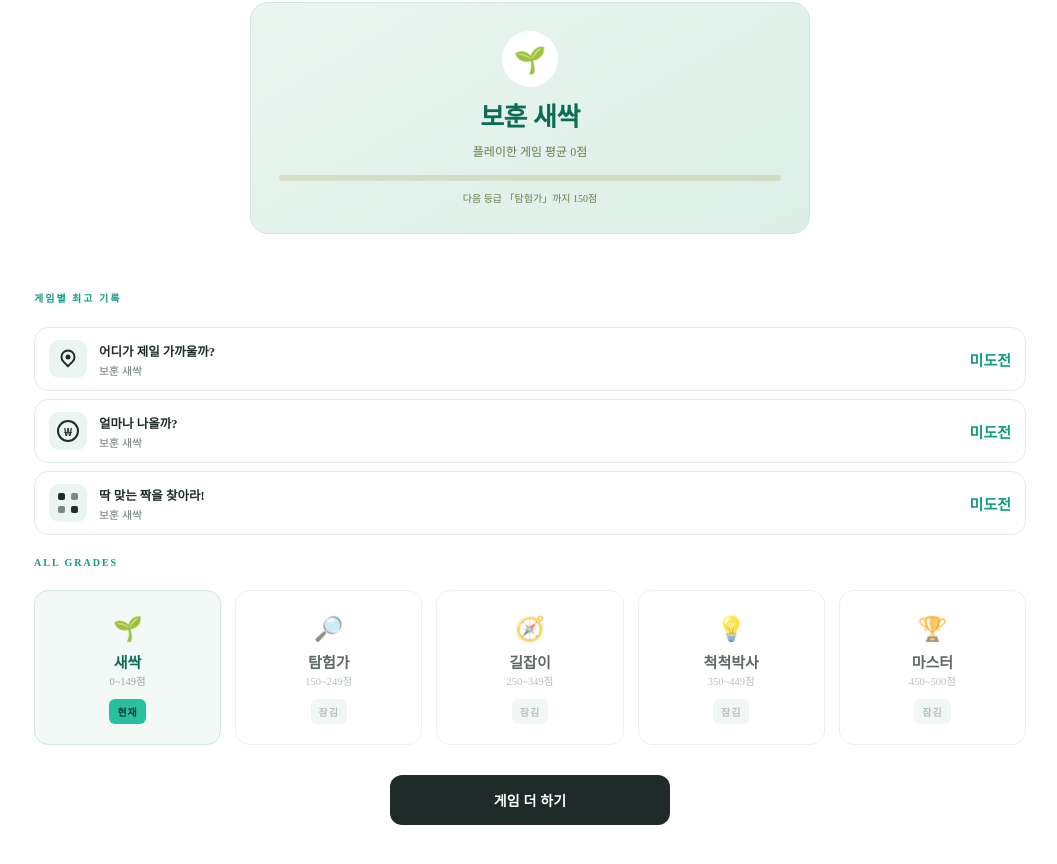
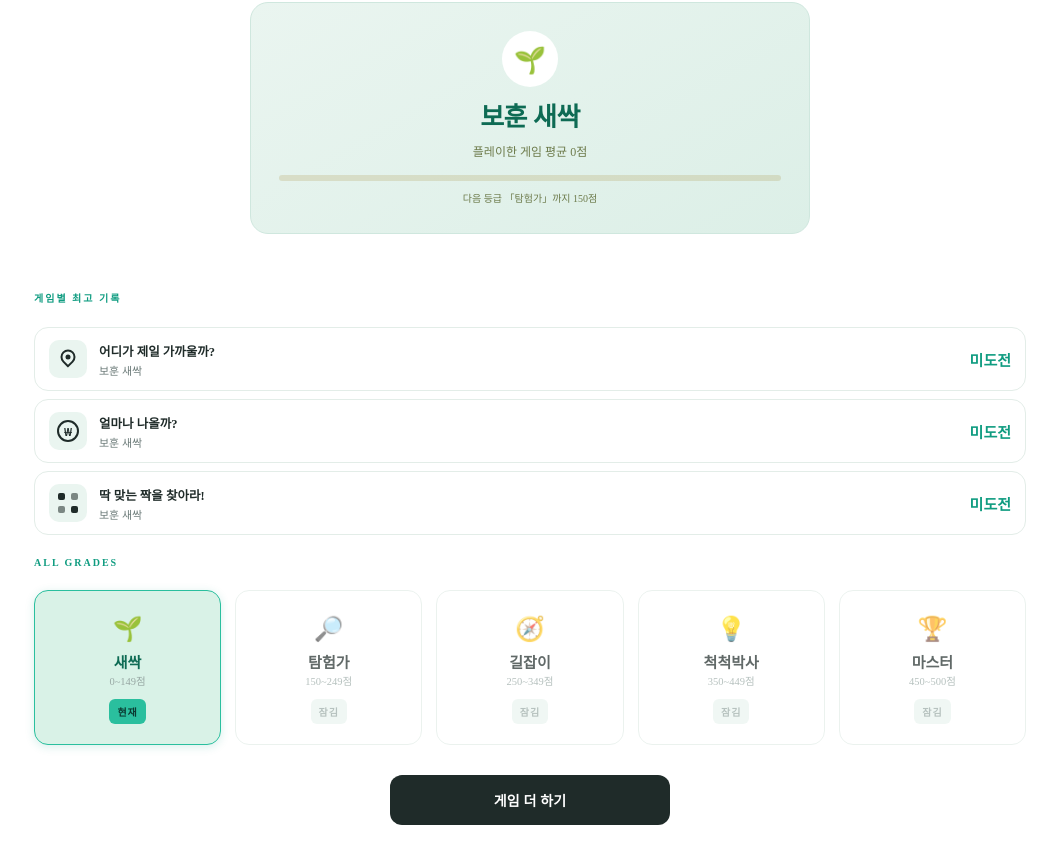
Before and after one commit to KITI-jklee/kvhs_game, a React (Vite) app in the folder app/: page /grade in a window 1280 px wide. Shown: the part 224-1088 px from the top of the page, without its empty margins (110-1167 px from the left). Built offline with nearby package versions, Linux system fonts and the light colour scheme; a web font is replaced by a local one.

Commit message:
feat: 현재 등급 표시 변경

```diff
--- a/app/src/components/grade/GradeList.module.css
+++ b/app/src/components/grade/GradeList.module.css
@@ -16,9 +16,14 @@
 }
 
 .item.current {
-  border-color: var(--color-grade-border);
-  background: #f2f9f6;
+  /* 페이지 배경이 거의 흰색에 가까워지면서(--color-bg) 기존 옅은 배경
+     (#f2f9f6)만으로는 "현재 등급"이 잘 안 티가 났다(사용자 피드백) - 배경을
+     더 진한 파스텔 민트로, 테두리도 브랜드 민트색으로 또렷하게 바꾸고
+     은은한 그림자를 더해 눈에 띄게 한다. */
+  border: 1.5px solid var(--color-accent);
+  background: #d9f2e7;
   color: var(--color-grade-ink);
+  box-shadow: 0 2px 10px rgba(15, 156, 128, 0.16);
 }
 
 .item.locked {
```
